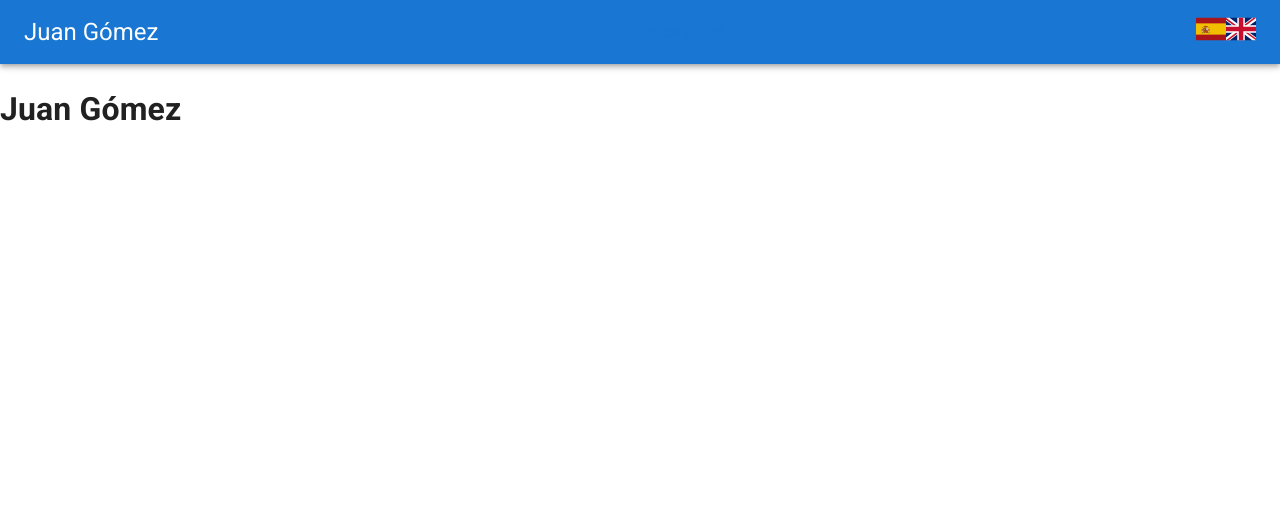
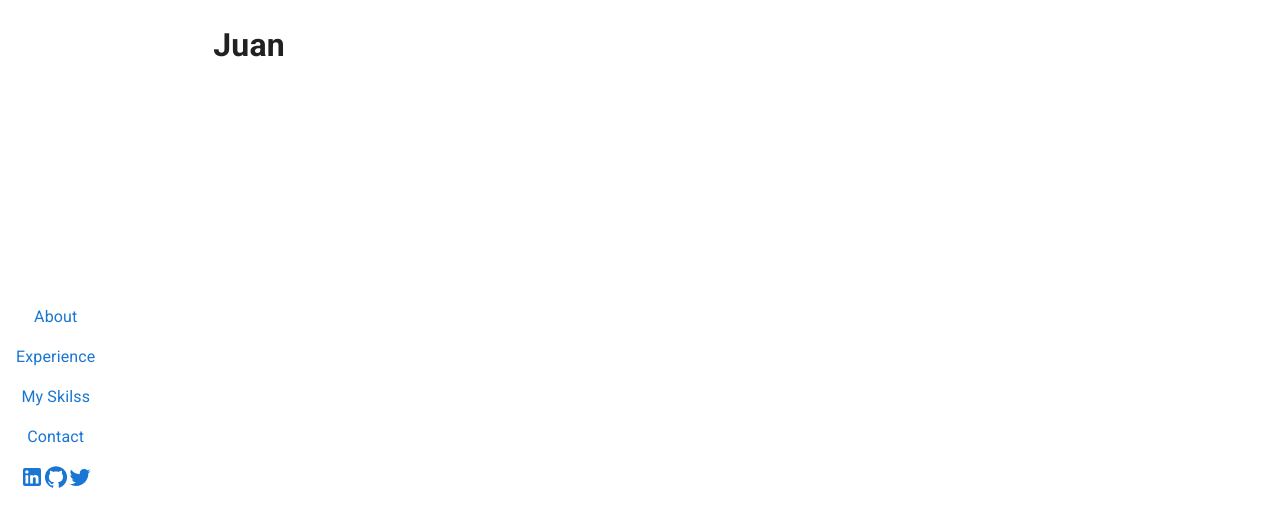
Before and after one commit to Juxn89/juangomezb, a Next.js app: page / in a window 1280 px wide. Shown: the top 526 px of the page. Built offline with nearby package versions, Linux system fonts and the light colour scheme.

Commit message:
Main layout

```diff
--- /dev/null
+++ b/src/components/Menu.tsx
@@ -0,0 +1,39 @@
+import NextLink from 'next/link'
+import { Box, Link, List, ListItem } from '@mui/material';
+import LinkedInIcon from '@mui/icons-material/LinkedIn';
+import GitHubIcon from '@mui/icons-material/GitHub';
+import TwitterIcon from '@mui/icons-material/Twitter';
+import {ListItemMenu} from '@components/ui/index';
+import { SOCIAL_NETWORKS } from '@helpers/index';
+
+export const Menu = () => {
+  return (
+    <Box>
+      <List >
+        <ListItemMenu url='/' label='About'/>
+        <ListItemMenu url='/' label='Experience'/>
+        <ListItemMenu url='/' label='My Skilss'/>
+        <ListItemMenu url='/' label='Contact'/>
+        <ListItem sx={{ display: 'flex', flexDirection: 'row', alignItems: 'center', alignContent: 'center' }}>
+            <Box flex={1}/>
+            <NextLink href={ SOCIAL_NETWORKS.linkedin } passHref legacyBehavior>
+                <Link target='_blank' >
+                    <LinkedInIcon />
+                </Link>
+            </NextLink>
+            <NextLink href={ SOCIAL_NETWORKS.github } passHref legacyBehavior>
+                <Link target='_blank'>
+                    <GitHubIcon />
+                </Link>
+            </NextLink>
+            <NextLink href={ SOCIAL_NETWORKS.twitter } passHref legacyBehavior>
+                <Link target='_blank'>
+                    <TwitterIcon />
+                </Link>
+            </NextLink>
+            <Box flex={1}/>
+        </ListItem>
+      </List>
+    </Box>
+  )
+}
--- a/src/components/index.ts
+++ b/src/components/index.ts
@@ -1 +1,2 @@
 export * from '@components/Header'
+export * from '@components/Menu'
--- /dev/null
+++ b/src/components/ui/ListItemMenu.tsx
@@ -0,0 +1,22 @@
+import { FC } from 'react'
+import NextLink from 'next/link'
+import { Box, Link, ListItem } from '@mui/material'
+
+interface IListItemMenu {
+    url: string,
+    label: string
+}
+
+export const ListItemMenu: FC<IListItemMenu> = ({url, label}) => {
+  return (
+    <ListItem>
+        <Box flex={1}/>
+            <NextLink href={ `${url}` } legacyBehavior>
+                <Link underline='hover'>
+                    { label }
+                </Link>
+            </NextLink>
+        <Box flex={1}/>
+    </ListItem>
+  )
+}
--- /dev/null
+++ b/src/components/ui/index.ts
@@ -0,0 +1 @@
+export * from '@components/ui/ListItemMenu'
--- /dev/null
+++ b/src/helpers/constants.ts
@@ -0,0 +1,5 @@
+export const SOCIAL_NETWORKS = {
+	linkedin: 'https://www.linkedin.com/in/jcgomez89/',
+	github: 'https://github.com/juxn89/',
+	twitter: 'https://twitter.com/jc_gomez89',
+}
--- /dev/null
+++ b/src/helpers/index.ts
@@ -0,0 +1 @@
+export * from '@helpers/constants'
--- a/src/layouts/MainLayout.tsx
+++ b/src/layouts/MainLayout.tsx
@@ -1,8 +1,21 @@
-import React from 'react'
+import { FC } from 'react';
+import { Grid } from '@mui/material';
+import { Menu } from '@components/index';
 
-const MainLayout = () => {
+interface IMainLayoutProps {
+  children: JSX.Element | JSX.Element[]
+}
+
+const MainLayout: FC<IMainLayoutProps> = ({children}) => {
   return (
-    <div>MainLayout</div>
+    <Grid container sx={{ height: '100vh' }}>
+      <Grid item xs={2} sx={{ display: 'flex', alignItems: 'center' }}>
+        <Menu />
+      </Grid>
+      <Grid item xs={10}>
+        { children }
+      </Grid>
+    </Grid>
   )
 }
 
--- a/src/pages/api/hello.ts
+++ /dev/null
@@ -1,13 +0,0 @@
-// Next.js API route support: https://nextjs.org/docs/api-routes/introduction
-import type { NextApiRequest, NextApiResponse } from 'next'
-
-type Data = {
-  name: string
-}
-
-export default function handler(
-  req: NextApiRequest,
-  res: NextApiResponse<Data>
-) {
-  res.status(200).json({ name: 'John Doe' })
-}
--- /dev/null
+++ b/src/pages/api/robots.ts
@@ -0,0 +1,7 @@
+import { NextApiRequest, NextApiResponse } from "next"
+
+const handler = (req: NextApiRequest, res: NextApiResponse) => {
+
+}
+
+export default handler
--- a/src/pages/index.tsx
+++ b/src/pages/index.tsx
@@ -1,10 +1,9 @@
-import { Header } from "@components/index";
+import MainLayout from '@layouts/MainLayout';
 
 export default function Home() {
   return (
-    <>
-      <Header />
-      <h1>Juan Gómez</h1>
-    </>
+    <MainLayout>
+      <h1>Juan</h1>
+    </MainLayout>
   )
 }
--- a/tsconfig.json
+++ b/tsconfig.json
@@ -17,6 +17,7 @@
     "baseUrl": "src",
     "paths": {
       "@components/*": ["components/*"],
+      "@helpers/*": ["helpers/*"],
       "@layouts/*": ["layouts/*"],
       "@styles/*": ["styles/*"]
     }
```
Also changed, not shown: src/pages/about.tsx (added, +9 -0 lines), 1 other file (tests, documents, lock files or other folders).
